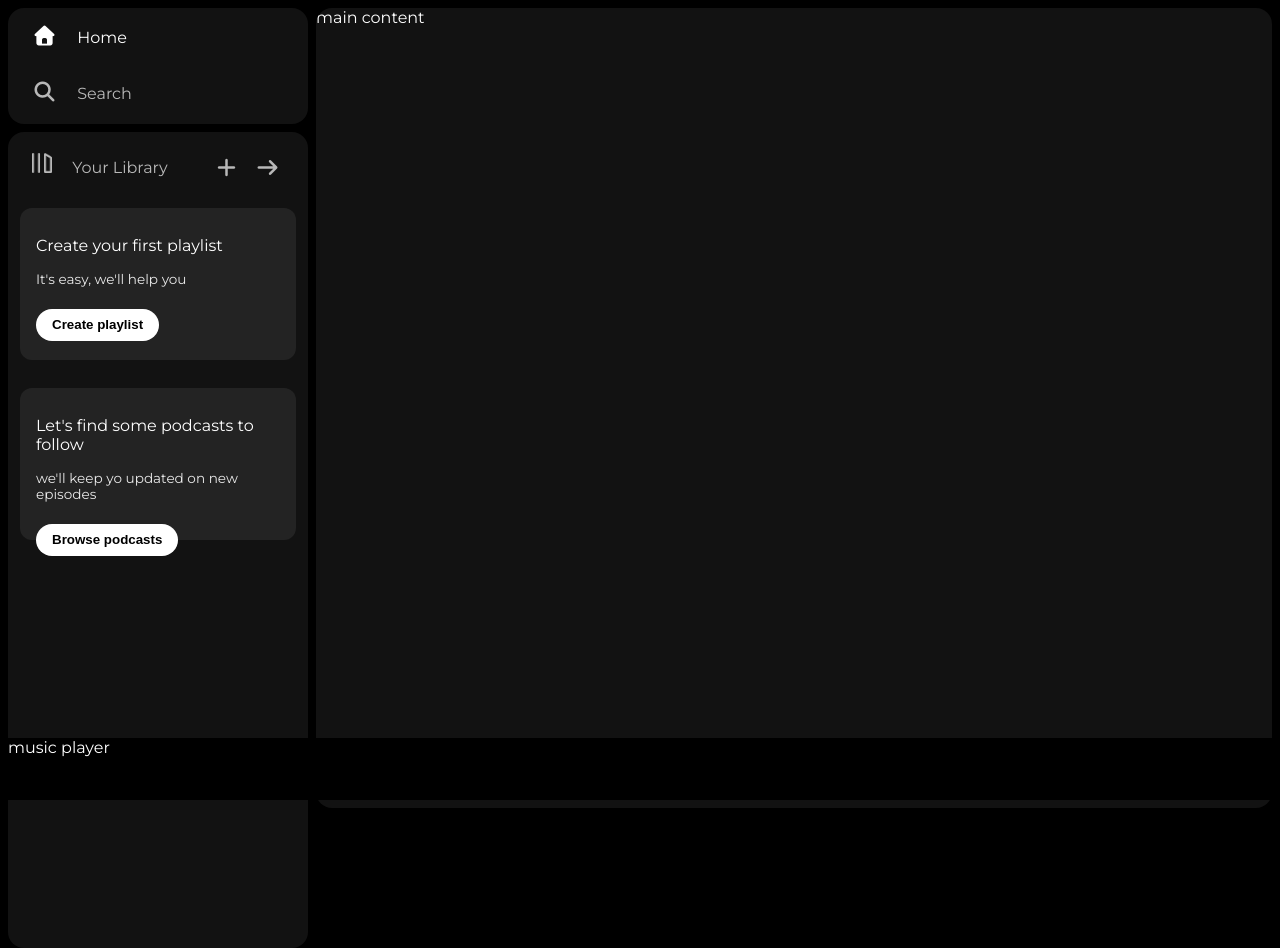
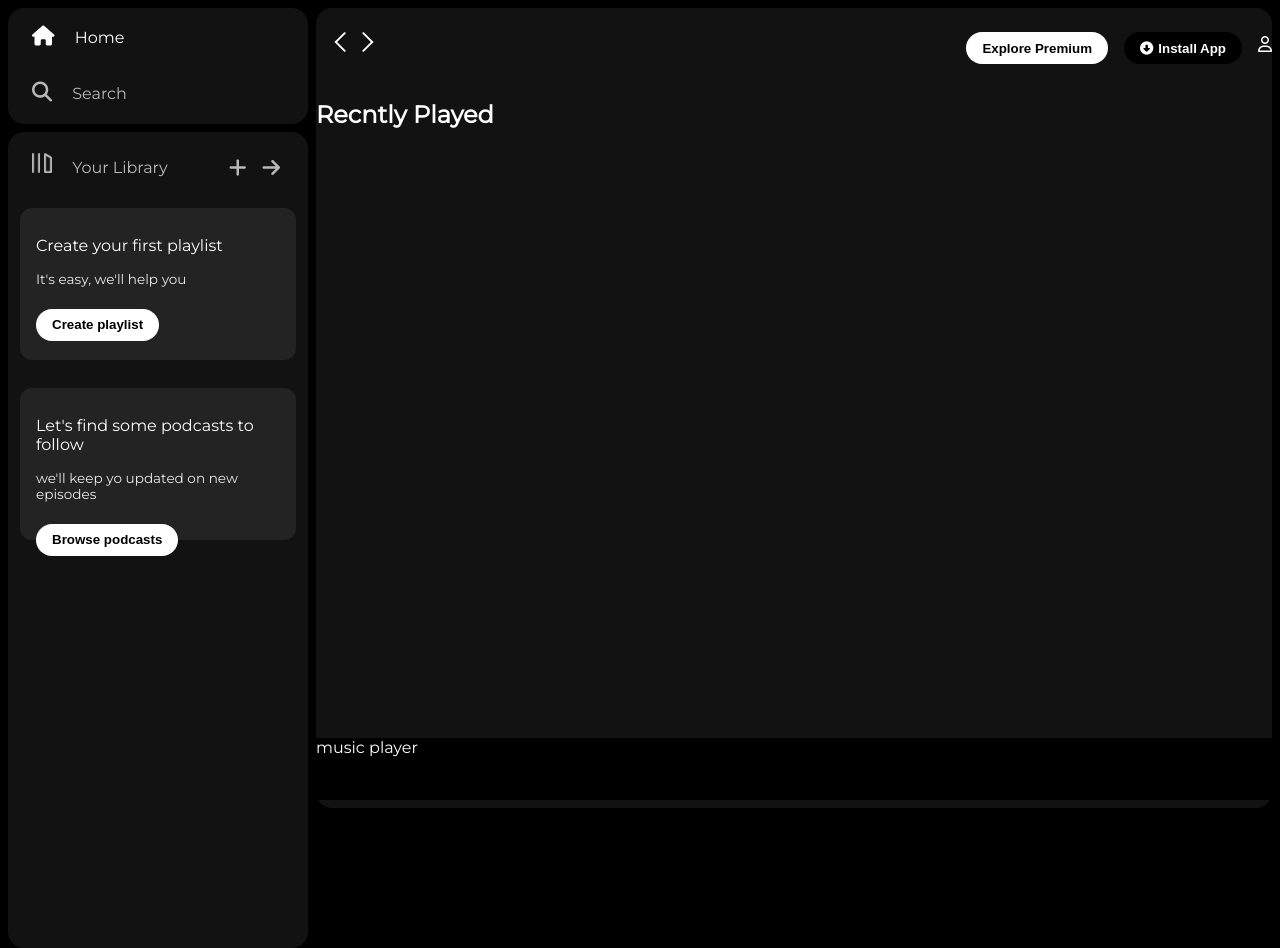
Before and after one commit to PZ2810/Project-s, a plain HTML site: page Projects/Spotify clone/index.html in a window 1280 px wide. Drawn offline with Linux system fonts and the light colour scheme; files whose address does not match are found by name.

Commit message:
Add files via upload

```diff
--- a/Projects/Spotify clone/index.html
+++ b/Projects/Spotify clone/index.html
@@ -5,7 +5,9 @@
     <meta name="viewport" content="width=device-width, initial-scale=1.0">
 
 
-    <link rel="stylesheet" href="https://cdnjs.cloudflare.com/ajax/libs/font-awesome/7.0.0/css/all.min.css" integrity="sha512-DxV+EoADOkOygM4IR9yXP8Sb2qwgidEmeqAEmDKIOfPRQZOWbXCzLC6vjbZyy0vPisbH2SyW27+ddLVCN+OMzQ==" crossorigin="anonymous" referrerpolicy="no-referrer" />
+    <link rel="stylesheet" href="https://cdnjs.cloudflare.com/ajax/libs/font-awesome/6.5.1/css/all.min.css"
+      integrity="sha512-DTOQO9RWCH3ppGqcWaEA1BIZOC6xxalwEsw9c2QQeAIftl+Vegovlnee1c9QX4TctnWMn13TZye+giMm8e2LwA=="
+      crossorigin="anonymous" referrerpolicy="no-referrer" />
 
     <link rel="icon" href="C:\Users\DISHA\Desktop\Projects\assets\logo.png">
 
@@ -71,7 +73,25 @@
             </div>
         </div>
         </div>
-        <div class="main-content"> main content</div>
+        <div class="main-content">
+            <div class="sticky-nav">
+                <div class="sticky-nav-icons">
+                    <img src="C:\Users\DISHA\Desktop\Projects\assets\backward_icon.png">
+                <img src="C:\Users\DISHA\Desktop\Projects\assets\forward_icon.png" class="hide">
+                </div>
+                <div class="sticky-nav-options">
+<button class="badge nav-item hide">Explore Premium </button>
+                <button class="badge nav-item dark-badge"><i class="fa-solid fa-circle-down" style="margin-right: 5px;"></i>Install App</button>
+                <i class="fa-regular fa-user"></i>
+                </div>
+
+            </div>
+            <div class="cards">
+                <h2>Recntly Played</h2>
+                <img
+            </div>
+
+        </div>
         <div class="music-player"> music player</div>
     </div>
 </body>
--- a/Projects/Spotify clone/style.css
+++ b/Projects/Spotify clone/style.css
@@ -132,3 +132,36 @@ opacity: 0.7;
     height: 2rem;
     width: fit-content;
    }
+ .dark-badge{
+    background-color: #000;
+    color:white
+}
+.sticky-nav{
+    position:sticky;
+    top:0;
+    background-color: #121212;
+    display: flex;
+    justify-content: space-between;
+    align-items: center;
+    padding: 1rem 0 1rem;
+}
+.sticky-nav-icons {
+    margin-left: 0.75rem;
+
+}
+.sticky-nav-options{
+    display: flex;
+    justify-content: center;
+    align-items: center;
+
+
+}
+.nav-item{
+    margin-right:1rem;;
+
+}
+@media(max-width:1000px){
+   .hide{
+    display: none;
+   }
+}
```
